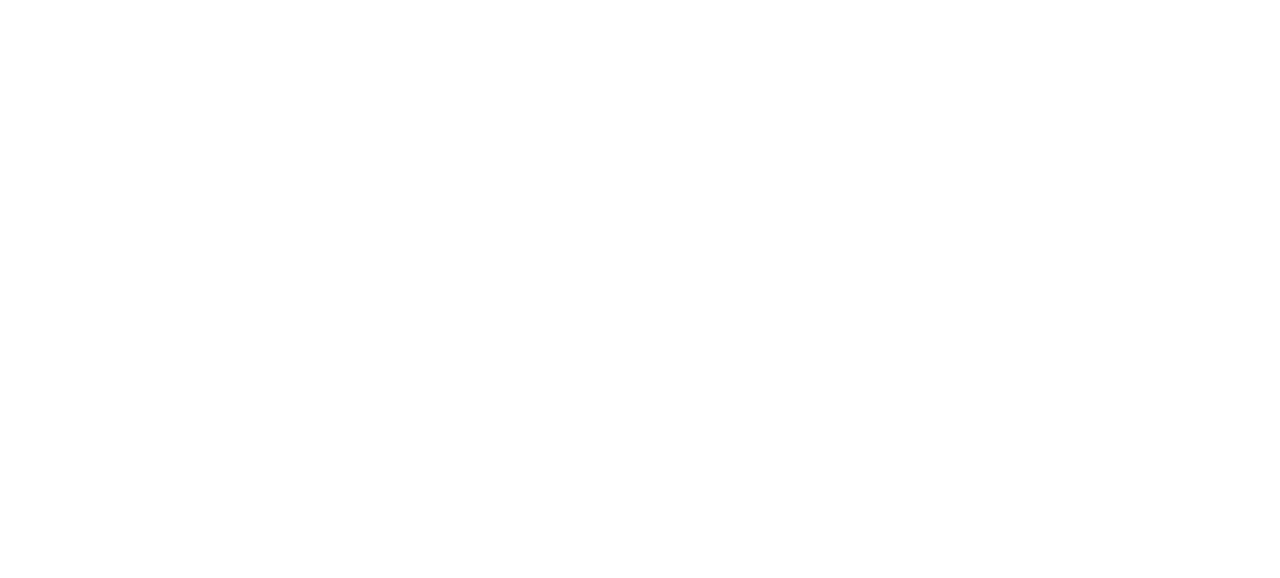
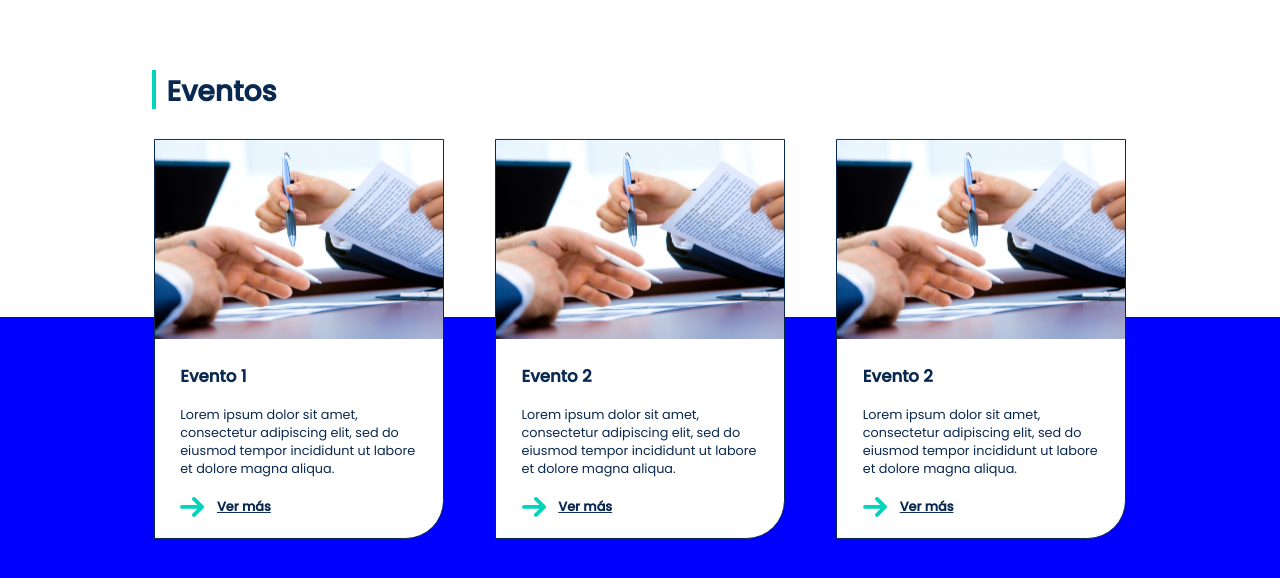
Before and after one commit to criaturaimaginaria/polea, a Next.js app: page / in a window 1280 px wide. Shown: the part 3416-3994 px from the top of the page. Before the commit the page ends 3367 px from the top, so only its background shows below. Built offline with nearby package versions, Linux system fonts and the light colour scheme.

Commit message:
events desktop finished

```diff
--- a/src/app/page.module.css
+++ b/src/app/page.module.css
@@ -7,6 +7,11 @@
     background-color: antiquewhite;
 }
 
+
+.temporal2{
+    height: 100vh;
+    background-color: blue;
+}
 /* ---MOBILE--- */
 
 @media (max-width: 768px) {
--- a/src/app/page.tsx
+++ b/src/app/page.tsx
@@ -1,6 +1,6 @@
 import Image from 'next/image'
 import styles from './page.module.css'
-import { Header, Main, Proposals, Comunication} from "../components";
+import { Header, Main, Proposals, Comunication, Eventos} from "../components";
 import Link from 'next/link';
 
 export default function Home() {
@@ -11,6 +11,8 @@
       <div className={styles.temporal1}></div>
       <Proposals />
       <Comunication />
+      <Eventos />
+      <div className={styles.temporal2}></div>
     </main>
   )
 }
--- a/src/components/Comunication/index.jsx
+++ b/src/components/Comunication/index.jsx
@@ -1,6 +1,6 @@
 'use client'
 import React, {  useState, useEffect } from 'react';
-import 'react-responsive-carousel/lib/styles/carousel.min.css'; // Importa los estilos del carrousel
+import 'react-responsive-carousel/lib/styles/carousel.min.css';
 import { Carousel } from 'react-responsive-carousel';
 import styles from './comunication.module.css'
 
@@ -9,21 +9,15 @@
   const [windowWidth, setWindowWidth] = useState(window.innerWidth);
 
   useEffect(() => {
-    // Función para actualizar el valor del ancho de la pantalla
     const updateWindowWidth = () => {
       setWindowWidth(window.innerWidth);
     };
-
-    // Agregar un event listener para el evento "resize" del objeto window
     window.addEventListener('resize', updateWindowWidth);
-
-    // Limpieza del event listener al desmontar el componente
     return () => {
       window.removeEventListener('resize', updateWindowWidth);
     };
-  }, []); // El segundo argumento [] indica que el efecto se ejecuta solo una vez al montar el componente
+  }, []);
 
-  // Determinar si se encuentra en una pantalla móvil (por ejemplo, ancho < 768px)
   const isMobile = windowWidth < 768;
 
   return (
@@ -63,7 +57,6 @@
         <div className="carousel-item">
           <img src="./images/comunicacion/INF_TRANSVERSALIDAD_02.jpg" alt="Image 3" />
         </div>
-        {/* Agrega más diapositivas según sea necesario */}
       </Carousel>
 
     </div>
--- /dev/null
+++ b/src/components/Eventos/events.module.css
@@ -0,0 +1,109 @@
+
+.EventsContainer{
+  width: 100%;
+  display: flex;
+  margin-top: min(-8vw, -8em);
+  transform: translateY(50%);
+}
+
+
+.Envents{
+  width: 80%;
+  max-width: 80em;
+  margin-left: auto;
+  margin-right: auto;
+  display: flex;
+  flex-direction: column;
+}
+
+
+.EventsTitle p{
+  color: #0A2950;
+  font-size: min(2.2vw, 2.2em);
+  font-family: 'Poppins', sans-serif;
+  font-weight: 600;
+  margin-left:  min(3vw, 3em);
+}
+
+
+.EventsTitle p::before{
+  content: '';
+  position: absolute;
+  margin-left: min(-0.5vw, -0.5em);
+  width: min(0.3vw, 0.3em);
+  height: min(3vw, 3em);
+  background-color: #00D4BB;
+}
+
+
+.eventsCardContainer{
+  display: flex;
+  justify-content: space-around;
+  flex-direction: row;
+}
+
+.cardImgContainer{
+  width: 100%;
+  height: 50%;
+}
+
+.card{
+  height: auto;
+  background-color: #fff;
+  border: 1px solid #0A2950;
+  border-bottom-right-radius: min(3vw, 3em);
+  margin:min(2vw, 2em);
+}
+
+.cardImgContainer img{
+  object-fit: cover;
+  width: 100%;
+  height: 100%;
+}
+
+.cardContent{
+  margin: 2vw;
+}
+
+
+.cardContent h2{
+  color: #0A2950;
+  font-size: min(1.3vw, 1.3em);
+  font-family: 'Poppins', sans-serif;
+  font-weight: 600;
+  margin-bottom: min(1.3vw, 1.3em);
+}
+
+.cardContent p{
+  color: #0A2950;
+  font-size: min(1vw, 1em);
+  font-family: 'Poppins', sans-serif;
+  font-weight: 400;
+  margin-bottom: min(1vw, 1em);
+}
+
+.cardLink{
+  margin-bottom:min(1.5vw, 1.5em);
+}
+
+.cardLink img{
+  margin-right:min(1vw, 1em);
+  transform: translateY(30%);
+}
+
+
+.cardLink a{
+  color: #0A2950;
+  font-size: min(1vw, 1em);
+  font-family: 'Poppins', sans-serif;
+  font-weight: 600;
+}
+
+
+
+
+  @media (max-width: 450px) {
+
+
+
+  }
--- /dev/null
+++ b/src/components/Eventos/index.jsx
@@ -0,0 +1,62 @@
+'use client'
+import React, { useState } from 'react';
+import styles from './events.module.css'
+
+
+const Eventos = () => {
+
+    const cards = [
+        {
+          title: 'Evento 1',
+          text: 'Lorem ipsum dolor sit amet, consectetur adipiscing elit, sed do eiusmod tempor incididunt ut labore et dolore magna aliqua.',
+          img: './images/pen.png',
+          enlace: 'enlace.comm',
+        },
+        {
+          title: 'Evento 2',
+          text: 'Lorem ipsum dolor sit amet, consectetur adipiscing elit, sed do eiusmod tempor incididunt ut labore et dolore magna aliqua.',
+          img: './images/pen.png',
+          enlace: 'enlace.comm',
+        },
+        {
+          title: 'Evento 2',
+          text: 'Lorem ipsum dolor sit amet, consectetur adipiscing elit, sed do eiusmod tempor incididunt ut labore et dolore magna aliqua.',
+          img: './images/pen.png',
+          enlace: 'enlace.comm',
+        },
+
+      ];
+
+  return (
+    <div className={styles.EventsContainer}>
+        <div className={styles.Envents}>
+            <div className={styles.EventsTitle}>
+                <p>Eventos</p>
+            </div>
+            <div className={styles.eventsCardContainer}>
+                {cards.map((card, index) => (
+                  <div key={index} className={styles.card}>
+                    <div className={styles.cardImgContainer}>
+                       <img src={card.img} alt={card.title} />
+                    </div>
+                    <div className={styles.cardContent}>
+                        <h2>{card.title}</h2>
+                        <p>{card.text}</p>
+                        <div className={styles.cardLink}>
+                          <img src="./images/blueArrow.svg" alt={card.title} />
+                            <a href={card.enlace} target="_blank" rel="noopener noreferrer">
+                                Ver más
+                            </a>
+                        </div>
+
+                    </div>
+                  </div>
+                ))}
+            </div>
+        </div>
+    </div>
+
+  );
+};
+
+export default Eventos;
--- a/src/components/index.jsx
+++ b/src/components/index.jsx
@@ -3,3 +3,4 @@
 export { default as Main } from './Main';
 export { default as Proposals } from './Proposals';
 export { default as Comunication } from './Comunication';
+export { default as Eventos } from './Eventos';
```
Also changed, not shown: public/images/blueArrow.svg (added), public/images/pen.png (added).
